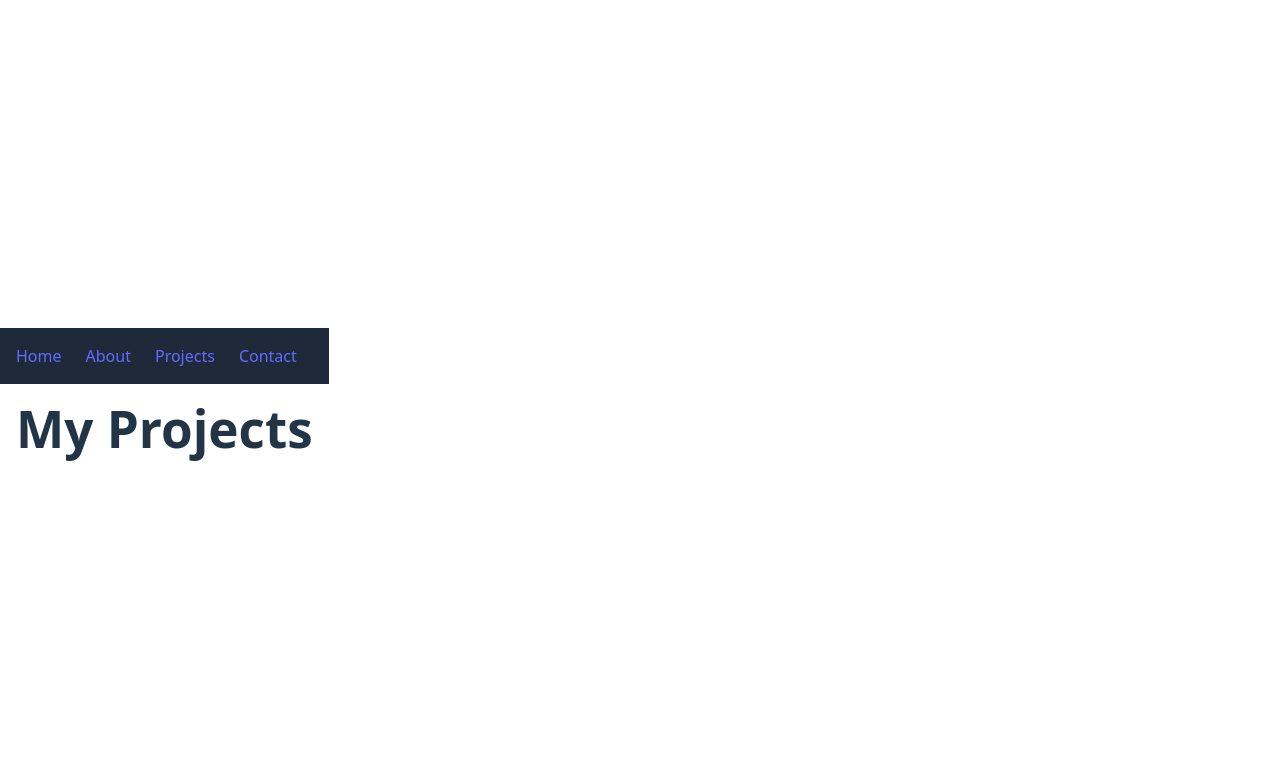
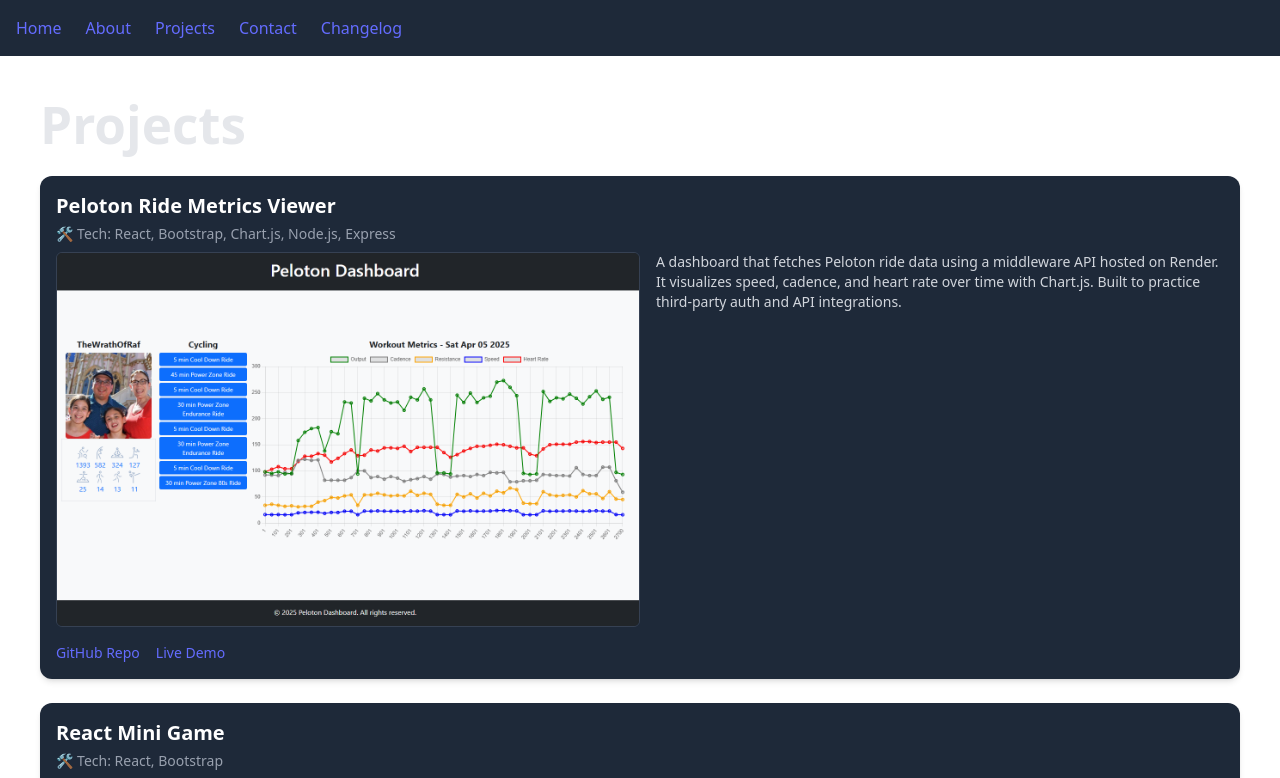
Before and after one commit to srafaelnovoa/srafaelnovoa.github.io, a React (Vite) app: page /projects in a window 1280 px wide. Shown: the top 778 px of the page. Built offline with nearby package versions, Linux system fonts and the light colour scheme.

Commit message:
update content

```diff
--- /dev/null
+++ b/public/projects.json
@@ -0,0 +1,18 @@
+[
+    {
+      "title": "Peloton Ride Metrics Viewer",
+      "tech": ["React", "Bootstrap", "Chart.js", "Node.js", "Express"],
+      "repo": "https://github.com/srafaelnovoa/peloton-api-visualizer",
+      "demo": "https://srafaelnovoa.github.io/peloton-api-visualizer/",
+      "screenshot": "/images/peloton-api-visualizer.png",
+      "description": "A dashboard that fetches Peloton ride data using a middleware API hosted on Render. It visualizes speed, cadence, and heart rate over time with Chart.js. Built to practice third-party auth and API integrations."
+    },
+    {
+      "title": "React Mini Game",
+      "tech": ["React", "Bootstrap"],
+      "repo": "https://github.com/srafaelnovoa/byte-size-pets",
+      "demo": "https://srafaelnovoa.github.io/byte-size-pets/",
+      "screenshot": "/images/byte-size-pets.png",
+      "description": "This project explores game logic in React, highlighting how React hooks simplify state management and enhance user interactivity, making it ideal for learning in a relaxed, non-work setting."
+    }
+  ]
--- a/src/App.css
+++ b/src/App.css
@@ -1,43 +1 @@
 @import "tailwindcss";
-#root {
-  max-width: 1280px;
-  margin: 0 auto;
-  padding: 2rem;
-  text-align: center;
-}
-
-.logo {
-  height: 6em;
-  padding: 1.5em;
-  will-change: filter;
-  transition: filter 300ms;
-}
-.logo:hover {
-  filter: drop-shadow(0 0 2em #646cffaa);
-}
-.logo.react:hover {
-  filter: drop-shadow(0 0 2em #61dafbaa);
-}
-
-@keyframes logo-spin {
-  from {
-    transform: rotate(0deg);
-  }
-  to {
-    transform: rotate(360deg);
-  }
-}
-
-@media (prefers-reduced-motion: no-preference) {
-  a:nth-of-type(2) .logo {
-    animation: logo-spin infinite 20s linear;
-  }
-}
-
-.card {
-  padding: 2em;
-}
-
-.read-the-docs {
-  color: #888;
-}
--- a/src/App.jsx
+++ b/src/App.jsx
@@ -4,6 +4,7 @@
 import About from "./pages/About";
 import Projects from "./pages/Projects";
 import Contact from "./pages/Contact";
+import Changelog from "./pages/Changelog";
 
 function App() {
   return (
@@ -15,6 +16,7 @@
           <Route path="/about" element={<About />} />
           <Route path="/projects" element={<Projects />} />
           <Route path="/contact" element={<Contact />} />
+          <Route path="/changelog" element={<Changelog />} />
         </Routes>
       </div>
     </>
--- a/src/components/Navbar.jsx
+++ b/src/components/Navbar.jsx
@@ -7,6 +7,7 @@
       <Link to="/about">About</Link>
       <Link to="/projects">Projects</Link>
       <Link to="/contact">Contact</Link>
+      <Link to="/changelog">Changelog</Link>
     </nav>
   );
 }
--- /dev/null
+++ b/src/components/ProjectCard.jsx
@@ -0,0 +1,36 @@
+export default function ProjectCard({ project }) {
+  return (
+    <div className="bg-gray-800 rounded-xl p-4 shadow-md mb-6">
+      <h3 className="text-xl font-semibold text-white mb-1">{project.title}</h3>
+      <p className="text-sm text-gray-400 mb-2">
+        🛠️ Tech: {project.tech.join(", ")}
+      </p>
+      <div className="flex flex-col md:flex-row gap-4 mb-4">
+        <img
+          src={project.screenshot}
+          alt={project.title + " screenshot"}
+          className="rounded-md w-full md:w-1/2 border border-gray-700"
+        />
+        <p className="text-gray-300 text-sm md:w-1/2">{project.description}</p>
+      </div>
+      <div className="flex gap-4 text-sm">
+        <a
+          href={project.repo}
+          className="text-blue-400 hover:underline"
+          target="_blank"
+          rel="noopener noreferrer"
+        >
+          GitHub Repo
+        </a>
+        <a
+          href={project.demo}
+          className="text-blue-400 hover:underline"
+          target="_blank"
+          rel="noopener noreferrer"
+        >
+          Live Demo
+        </a>
+      </div>
+    </div>
+  );
+}
--- a/src/index.css
+++ b/src/index.css
@@ -27,7 +27,7 @@
 body {
   margin: 0;
   display: flex;
-  place-items: center;
+  /*place-items: center;*/
   min-width: 320px;
   min-height: 100vh;
 }
--- a/src/pages/About.jsx
+++ b/src/pages/About.jsx
@@ -1,5 +1,32 @@
-function About() {
-  return <h1 className="text-2xl font-bold">About Me</h1>;
+export default function About() {
+  return (
+    <div className="p-6 text-gray-200">
+      <h1 className="text-3xl font-bold mb-4">About Me</h1>
+      <p className="mb-4">
+        I’m currently a Lead Software Engineer at QuidelOrtho, working on
+        content management, automation, and internal reporting systems. I spend
+        most of my time building tools for business teams—not consumers.
+      </p>
+      <ul className="list-disc list-inside mb-4">
+        <li>
+          Reporting dashboards using JavaScript, jQuery, Bootstrap, and
+          Datatables
+        </li>
+        <li>Backend schedulers and integrations using Node.js</li>
+        <li>Streamlining workflows and reducing manual processes</li>
+        <li>
+          Collaborating directly with internal teams to understand and solve
+          problems
+        </li>
+      </ul>
+      <p>
+        I’m exploring new tech like React, Tailwind, Express, and even
+        AI/ML—this site is part portfolio, part sandbox.
+      </p>
+      <p className="mt-2">
+        I’m not looking for new work or freelance gigs—I just enjoy building
+        useful things and sharing what I learn.
+      </p>
+    </div>
+  );
 }
-
-export default About;
--- /dev/null
+++ b/src/pages/Changelog.jsx
@@ -0,0 +1,12 @@
+export default function Changelog() {
+  return (
+    <div className="p-6 text-gray-200">
+      <h1 className="text-3xl font-bold mb-4">Changelog</h1>
+      <ul className="list-disc list-inside">
+        <li>
+          <strong>2025-04-06</strong> – Portfolio site launched 🎉
+        </li>
+      </ul>
+    </div>
+  );
+}
--- a/src/pages/Contact.jsx
+++ b/src/pages/Contact.jsx
@@ -1,5 +1,40 @@
-function Contact() {
-  return <h1 className="text-2xl font-bold">Contact Me</h1>;
+export default function Contact() {
+  return (
+    <div className="p-6 text-gray-200">
+      <h1 className="text-3xl font-bold mb-4">Let’s Connect</h1>
+      <p className="mb-2">
+        I’m not actively seeking new roles, but I’m always open to connect or
+        chat tech.
+      </p>
+      <ul className="list-none">
+        <li>
+          Email:{" "}
+          <a
+            href="mailto:s.rafael.novoa@gmail.com"
+            className="text-blue-400 hover:underline"
+          >
+            s.rafael.novoa@gmail.com
+          </a>
+        </li>
+        <li>
+          LinkedIn:{" "}
+          <a
+            href="https://linkedin.com/in/srafaelnovoa"
+            className="text-blue-400 hover:underline"
+          >
+            linkedin.com/in/srafaelnovoa
+          </a>
+        </li>
+        <li>
+          GitHub:{" "}
+          <a
+            href="https://github.com/srafaelnovoa"
+            className="text-blue-400 hover:underline"
+          >
+            github.com/srafaelnovoa
+          </a>
+        </li>
+      </ul>
+    </div>
+  );
 }
-
-export default Contact;
--- a/src/pages/Home.jsx
+++ b/src/pages/Home.jsx
@@ -1,4 +1,27 @@
-function Home() {
-  return <h1 className="text-3xl font-bold">Welcome to My Portfolio</h1>;
+// Home.jsx
+export default function Home() {
+  return (
+    <div className="p-6 text-gray-200">
+      <h1 className="text-3xl font-bold mb-2">Hey, I’m S. Rafael Novoa</h1>
+      <p className="mb-4 text-lg">
+        A software engineer who builds internal tools, dashboards, and
+        integration systems.
+      </p>
+      <p className="mb-6">
+        I work at the intersection of business needs and backend tech. This site
+        is where I share projects that solve problems, automate workflows, and
+        occasionally just make tech fun.
+      </p>
+      <div className="mb-4">
+        <h2 className="text-xl font-semibold">My Stack</h2>
+        <p className="text-sm mt-1">
+          JavaScript, React, Node.js, TailwindCSS, jQuery, Bootstrap,
+          Datatables, Express, SQL
+        </p>
+      </div>
+      <a href="/projects" className="text-blue-400 hover:underline">
+        Explore my work →
+      </a>
+    </div>
+  );
 }
-export default Home;
--- a/src/pages/Projects.jsx
+++ b/src/pages/Projects.jsx
@@ -1,5 +1,26 @@
-function Projects() {
-  return <h1 className="text-2xl font-bold">My Projects</h1>;
+import { useEffect, useState } from "react";
+import ProjectCard from "../components/ProjectCard";
+
+export default function Projects() {
+  const [projects, setProjects] = useState([]);
+
+  useEffect(() => {
+    fetch("/projects.json")
+      .then((res) => res.json())
+      .then((data) => setProjects(data))
+      .catch(console.error);
+  }, []);
+
+  return (
+    <div className="p-6 text-gray-200">
+      <h1 className="text-3xl font-bold mb-6">Projects</h1>
+      {projects.length > 0 ? (
+        projects.map((project, index) => (
+          <ProjectCard key={index} project={project} />
+        ))
+      ) : (
+        <p className="text-gray-400">Loading projects...</p>
+      )}
+    </div>
+  );
 }
-
-export default Projects;
```
Also changed, not shown: package.json (line endings or trailing spaces), public/images/byte-size-pets.png (added), public/images/peloton-api-visualizer.png (added).
